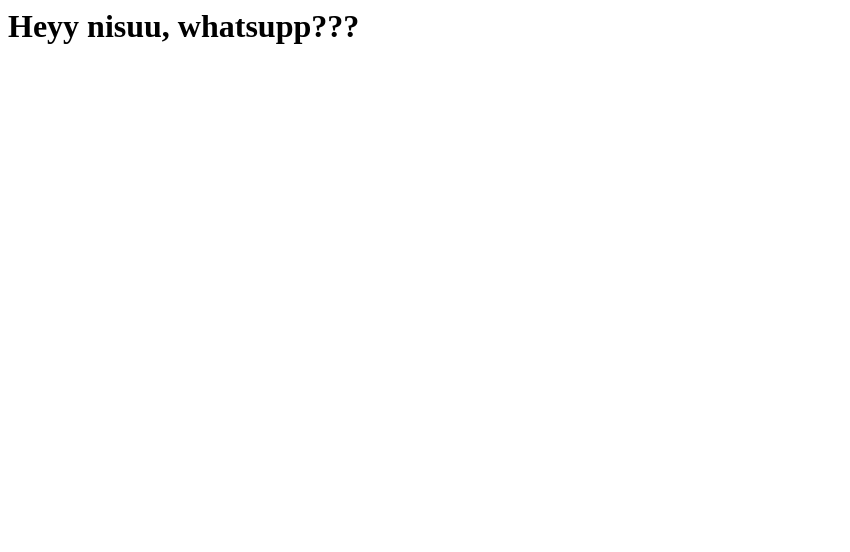
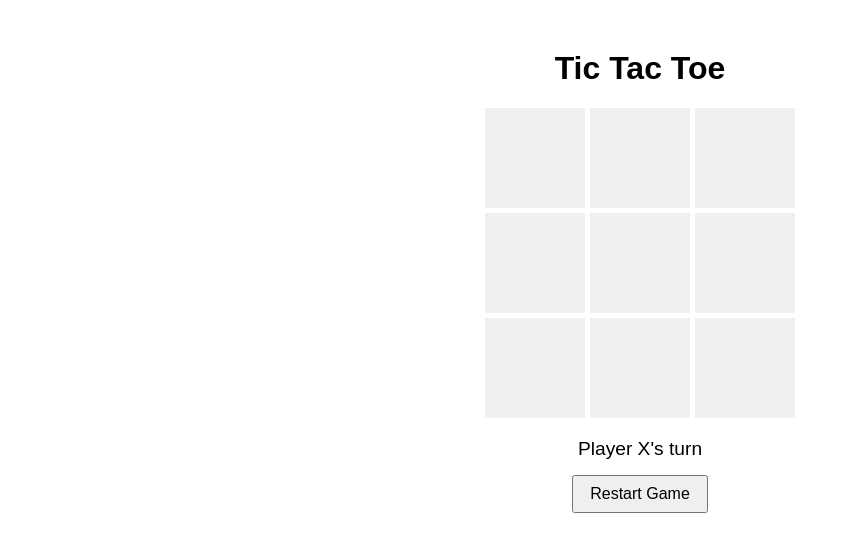
Before and after one commit to sadhanashrestha/sadhana, a plain HTML site: page index.html in a window 1280 px wide. Shown: the whole page, without its empty margins (0-850 px from the left). Drawn offline with Linux system fonts and the light colour scheme.

Commit message:
Create a tic tac toe game in html and java script

```diff
--- a/index.html
+++ b/index.html
@@ -1 +1,115 @@
-<h1>   Heyy nisuu, whatsupp??? </h1>
+<!DOCTYPE html>
+<html lang="en">
+<head>
+  <meta charset="UTF-8">
+  <title>Tic Tac Toe</title>
+  <style>
+    body {
+      font-family: Arial, sans-serif;
+      text-align: center;
+      margin-top: 50px;
+    }
+    #board {
+      display: grid;
+      grid-template-columns: repeat(3, 100px);
+      grid-template-rows: repeat(3, 100px);
+      gap: 5px;
+      justify-content: center;
+      margin: 20px auto;
+    }
+    .cell {
+      width: 100px;
+      height: 100px;
+      background: #f0f0f0;
+      display: flex;
+      align-items: center;
+      justify-content: center;
+      font-size: 2em;
+      cursor: pointer;
+    }
+    .cell.taken {
+      cursor: not-allowed;
+    }
+    #status {
+      margin-top: 20px;
+      font-size: 1.2em;
+    }
+    button {
+      margin-top: 15px;
+      padding: 8px 16px;
+      font-size: 1em;
+    }
+  </style>
+</head>
+<body>
+  <h1>Tic Tac Toe</h1>
+  <div id="board"></div>
+  <div id="status">Player X's turn</div>
+  <button onclick="resetGame()">Restart Game</button>
+
+  <script>
+    const board = document.getElementById("board");
+    const status = document.getElementById("status");
+    let currentPlayer = "X";
+    let gameActive = true;
+    let cells = Array(9).fill(null);
+
+    function createBoard() {
+      board.innerHTML = "";
+      cells.fill(null);
+      for (let i = 0; i < 9; i++) {
+        const cell = document.createElement("div");
+        cell.classList.add("cell");
+        cell.dataset.index = i;
+        cell.addEventListener("click", handleClick);
+        board.appendChild(cell);
+      }
+      status.textContent = "Player X's turn";
+      currentPlayer = "X";
+      gameActive = true;
+    }
+
+    function handleClick(e) {
+      const index = e.target.dataset.index;
+      if (!gameActive || cells[index]) return;
+
+      cells[index] = currentPlayer;
+      e.target.textContent = currentPlayer;
+      e.target.classList.add("taken");
+
+      if (checkWinner()) {
+        status.textContent = `Player ${currentPlayer} wins!`;
+        gameActive = false;
+        return;
+      }
+
+      if (cells.every(cell => cell)) {
+        status.textContent = "It's a draw!";
+        gameActive = false;
+        return;
+      }
+
+      currentPlayer = currentPlayer === "X" ? "O" : "X";
+      status.textContent = `Player ${currentPlayer}'s turn`;
+    }
+
+    function checkWinner() {
+      const winningCombos = [
+        [0,1,2],[3,4,5],[6,7,8], // rows
+        [0,3,6],[1,4,7],[2,5,8], // columns
+        [0,4,8],[2,4,6]          // diagonals
+      ];
+      return winningCombos.some(combo => {
+        const [a,b,c] = combo;
+        return cells[a] && cells[a] === cells[b] && cells[a] === cells[c];
+      });
+    }
+
+    function resetGame() {
+      createBoard();
+    }
+
+    createBoard();
+  </script>
+</body>
+</html>
```
